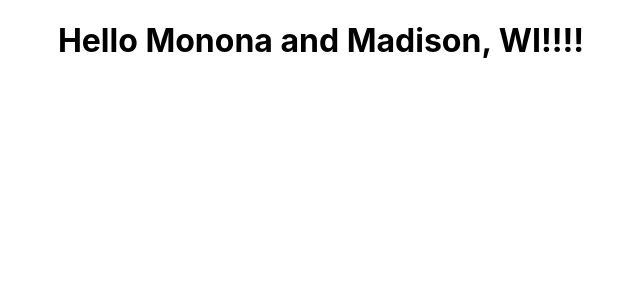
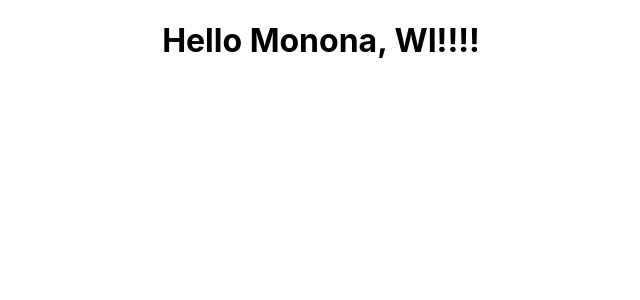
Before and after one commit to enoueni/p4, a React (Create React App) app: page / in a window 1280 px wide. Shown: the top 300 px of the page, without its empty margins (319-959 px from the left). Built offline with nearby package versions, Linux system fonts and the light colour scheme.

Commit message:
modified the app to include Monona, WI

```diff
--- a/src/App.js
+++ b/src/App.js
@@ -3,7 +3,7 @@ import './App.css';
 function App() {
   return (
     <div className="App">
-      <h1>Hello Monona and Madison, WI!!!!</h1>
+      <h1>Hello Monona, WI!!!!</h1>
     </div>
   );
 }
```
